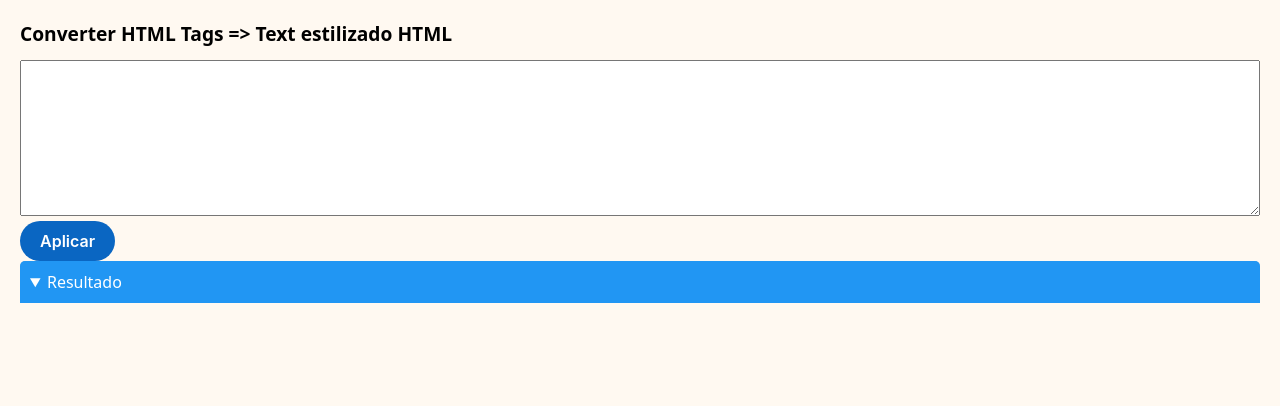
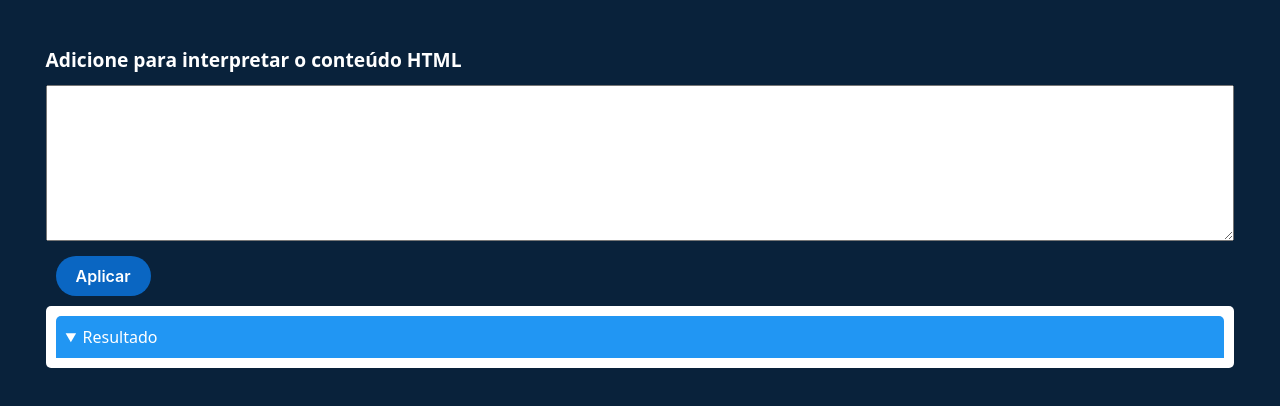
Before and after one commit to ifdc2308/htmlConverter, a plain HTML site: page index.html in a window 1280 px wide. Drawn offline with Linux system fonts and the light colour scheme.

Commit message:
style-page

```diff
--- a/index.html
+++ b/index.html
@@ -9,7 +9,7 @@
 </head>
 
 <body>
-    <h1>Converter HTML Tags => Text estilizado HTML</h1>
+    <h1>Adicione para interpretar o conteúdo HTML</h1>
     <section>
         <textarea rows="10" id="valorInserido" class="insertTextArea"></textarea>
         <button type="submit" id="submitBtn" class="button-18" role="button">
--- a/style.css
+++ b/style.css
@@ -1,4 +1,8 @@
 /* CSS */
+html {
+background-color: #09223b;
+padding: 2%;
+}
 
 .insertTextArea {
   width: 100%;
@@ -24,6 +28,7 @@
   min-width: 0px;
   overflow: hidden;
   padding: 0px;
+  margin: 10px;
   padding-left: 20px;
   padding-right: 20px;
   text-align: center;
@@ -63,17 +68,17 @@ summary {
 details[open] summary {border-radius: 5px 5px 0 0;}
 
 details {
-  background: #b1cadf;
+  background: #ffffff;
   border-radius: 5px;
+  padding: 10px;
 }
 
 /* extra styles */
 
 * {box-sizing: border-box;}
-body {font-family: system-ui, sans-serif; margin: 20px; background: #fff9f1;}
-h1 {font-size: 1.2em;}
+body {font-family: system-ui, sans-serif; margin: 20px;}
+h1 {font-size: 1.2em; color: #ffffff;}
 article > *:first-child {margin: 0;}
 article > * + * {margin: 0.75em 0 0 0;}
 pre {color: white; background: #455e7b; padding: 1em; border-radius: 5px;}
 article {padding: 10px; margin: 0;}
-details code {font-size: 1.1em;}
```
